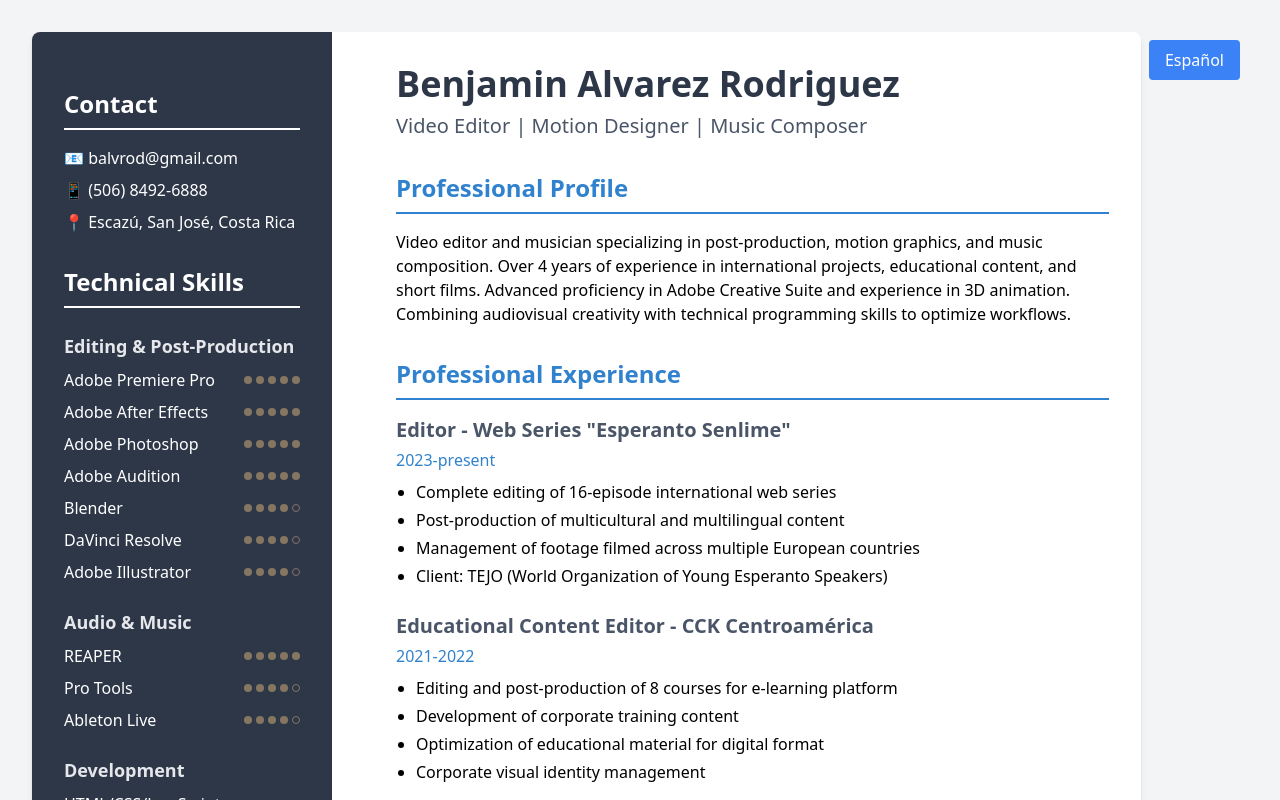
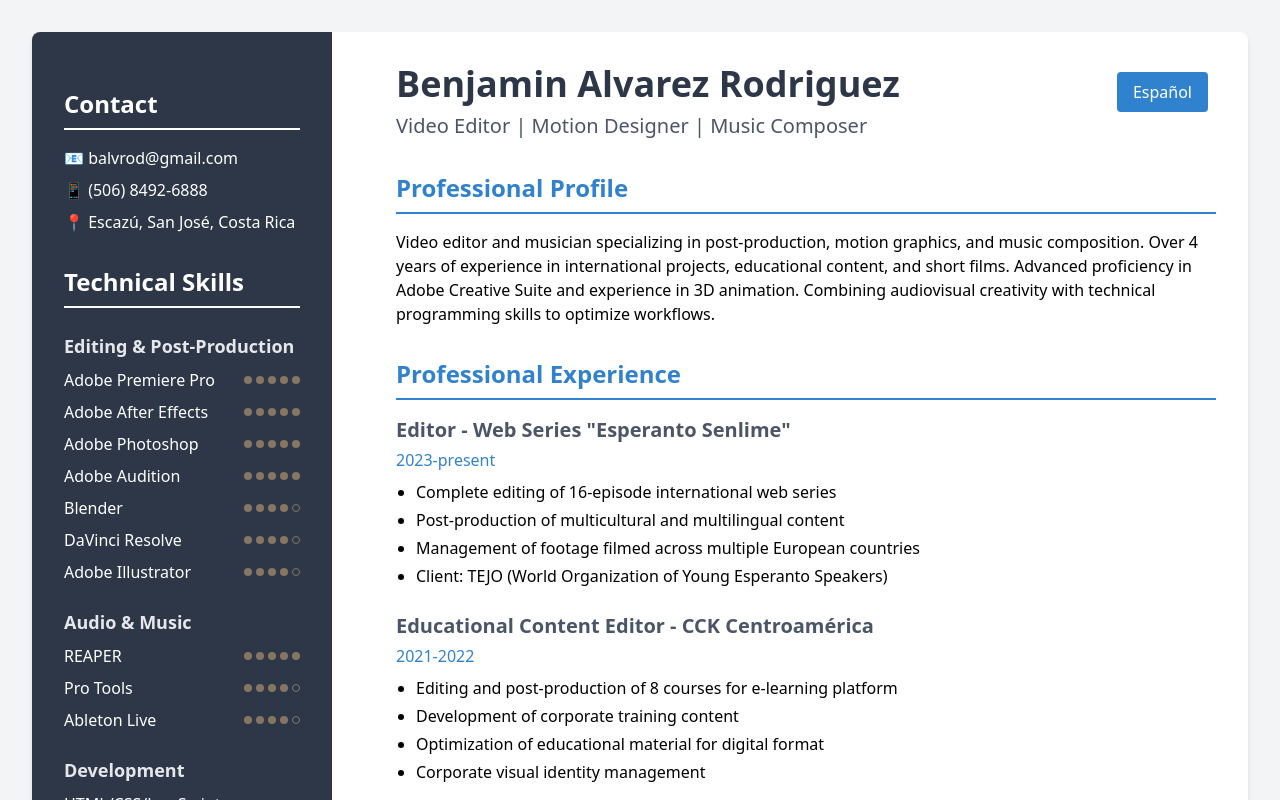
Before and after one commit to fightsthumbs/dikfingroj-webpage, a Next.js app: page /cv-react-component in a window 1280 px wide. Shown: the top 800 px of the page. Built offline with nearby package versions, Linux system fonts and the light colour scheme.

Commit message:
language-botton-reposition

```diff
--- a/src/pages/cv-react-component.js
+++ b/src/pages/cv-react-component.js
@@ -223,6 +223,12 @@ const CV = () => {
   const MainContent = () => (
     <div className="p-8">
       <div className="mb-8">
+      <button
+          onClick={toggleLanguage}
+          className="px-4 py-2 bg-[#3182CE] text-white rounded hover:bg-blue-700 mb-2 m-2 float-end"
+        >
+          {language === 'en' ? 'Español' : 'English'}
+      </button>
         <h1 className="text-4xl font-bold text-[#2D3748] mb-2">Benjamin Alvarez Rodriguez</h1>
         <p className="text-xl text-[#4A5568]">{language === 'en' ? 'Video Editor | Motion Designer | Music Composer' : 'Editor Audiovisual | Motion Designer | Compositor Musical'}</p>
       </div>
@@ -313,12 +319,7 @@ const CV = () => {
 
   return (
     <div className=" mx-auto p-8 bg-gray-100 main-content"> {/* max-w-6xl */}
-      <button
-          onClick={toggleLanguage}
-          className="px-4 py-2 bg-blue-500 text-white rounded hover:bg-blue-700 mb-2 m-2 float-end"
-        >
-          {language === 'en' ? 'Español' : 'English'}
-      </button>
+
       <div className="grid grid-cols-[300px_1fr] bg-white rounded-lg shadow-md overflow-hidden gap-8">
         <Sidebar />
         <MainContent />
```
